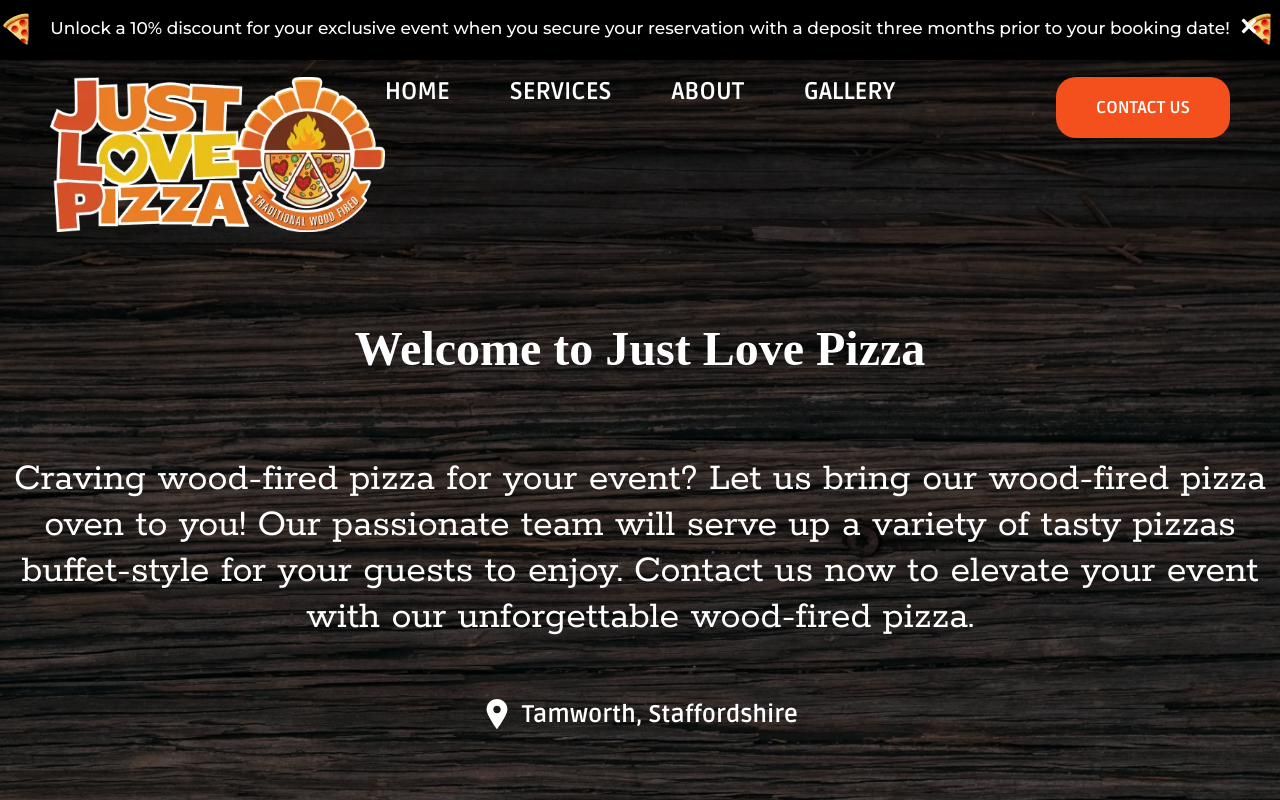
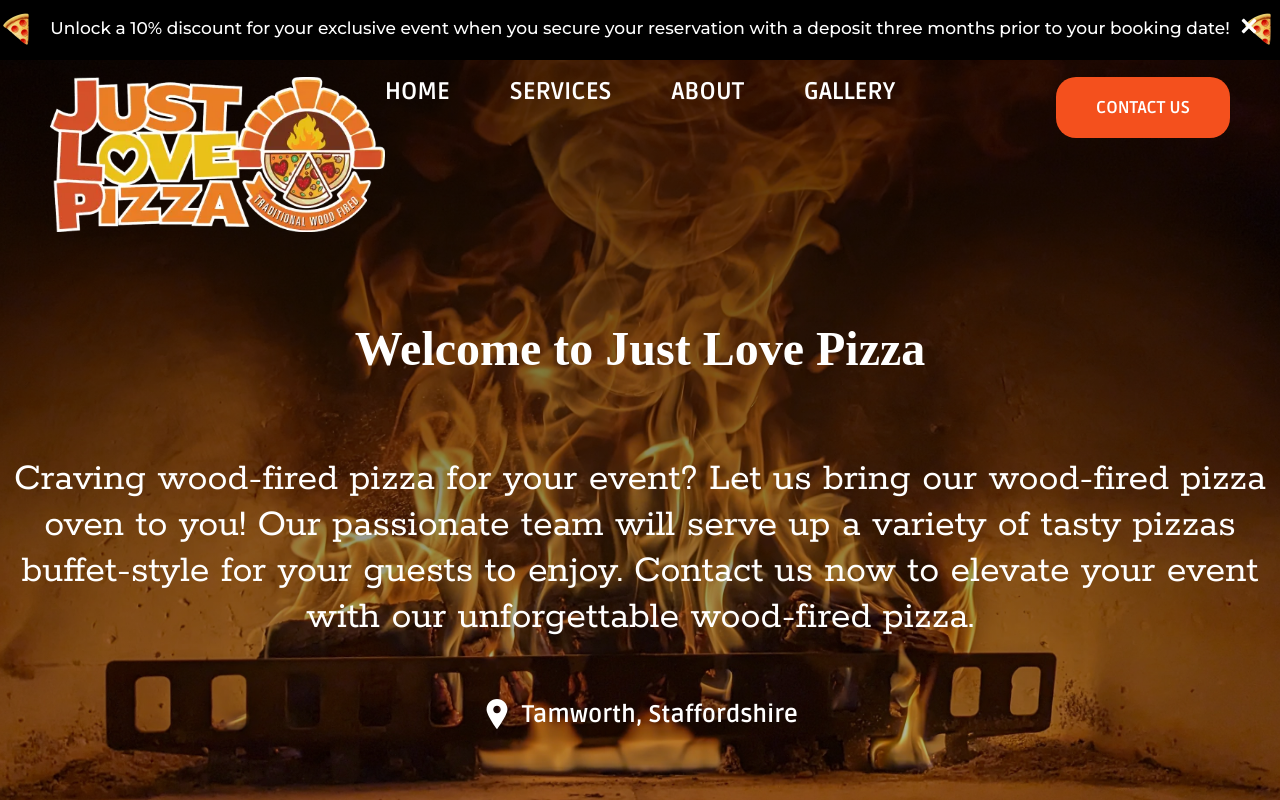
Before and after one commit to Enjenia/just-love-pizza-website, a React (Create React App) app: page / in a window 1280 px wide. Shown: the top 800 px of the page. Built offline with nearby package versions, Linux system fonts and the light colour scheme; a web font is replaced by a local one.

Commit message:
Landing image restored

```diff
--- a/src/components/section/Landing.scss
+++ b/src/components/section/Landing.scss
@@ -3,7 +3,7 @@
 .landing {
 	display: flex;
 	flex-direction: column;
-	background-image: linear-gradient(to top, rgba(0, 0, 0, 0.158), rgba(0, 0, 0, 0.7)),url("../../images/wood-bg.webp");
+	background-image: linear-gradient(to top, rgba(0, 0, 0, 0.158), rgba(0, 0, 0, 0.7)),url("../../images/fire-bg.webp");
 	background-color: #000;
 	background-repeat: no-repeat;
 	background-position: center;
```
Also changed, not shown: src/images/fire-bg.webp (added).
